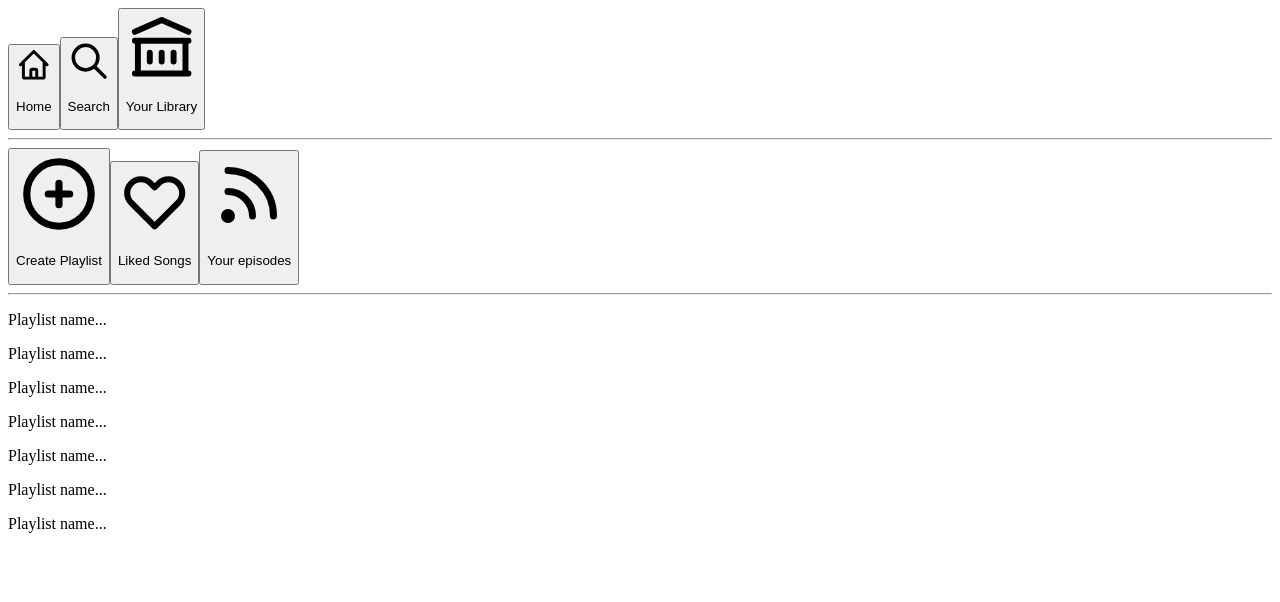
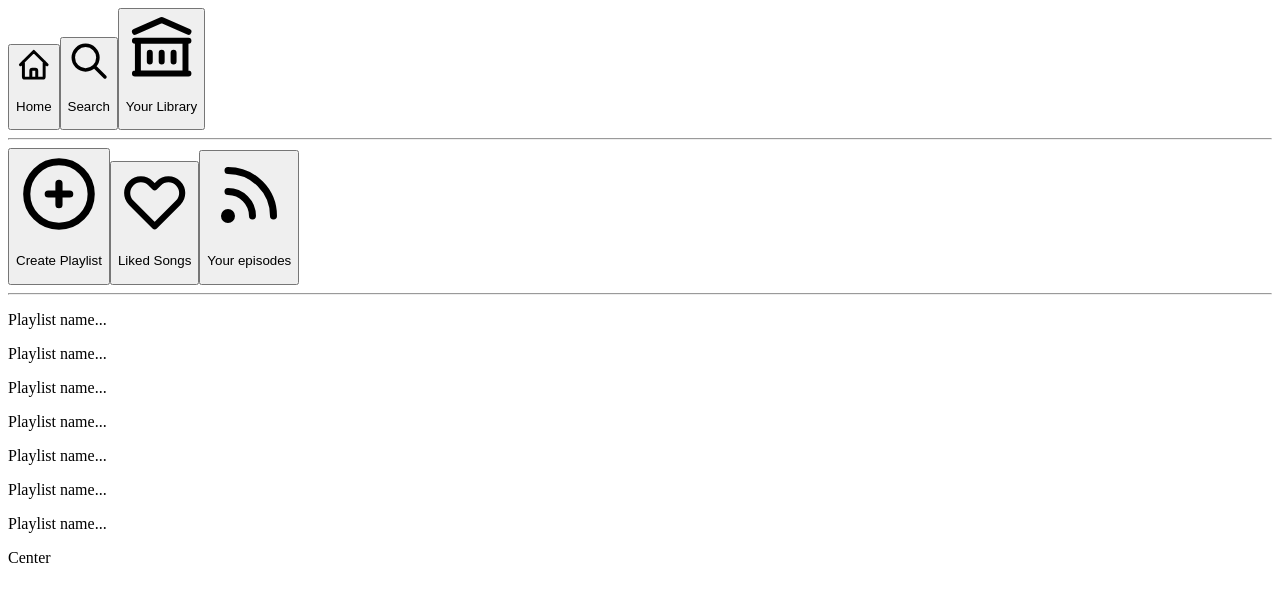
Before and after one commit to mohit-kumar-singh55/Spotify, a Next.js app: page / in a window 1280 px wide. Shown: the top 602 px of the page. Built offline with nearby package versions, Linux system fonts and the light colour scheme; no server answers.

Commit message:
creaitng center compenent

```diff
--- /dev/null
+++ b/components/Center.js
@@ -0,0 +1,9 @@
+import React from 'react'
+
+const Center = () => {
+    return (
+        <div>Center</div>
+    )
+}
+
+export default Center
--- a/pages/index.js
+++ b/pages/index.js
@@ -1,4 +1,5 @@
 import Head from 'next/head';
+import Center from '../components/Center';
 import Sidebar from "../components/Sidebar";
 
 const Home = () => {
@@ -11,7 +12,7 @@ const Home = () => {
 
       <main className=''>
         <Sidebar />
-        {/* <Center /> */}
+        <Center />
       </main>
 
       <div>
```
